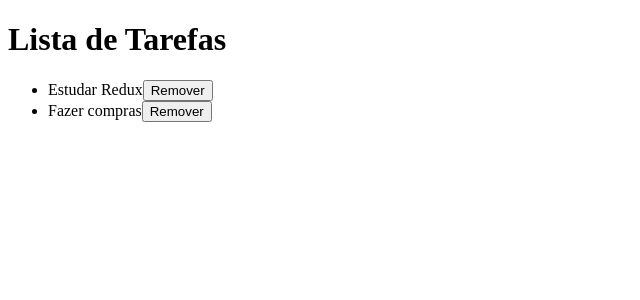
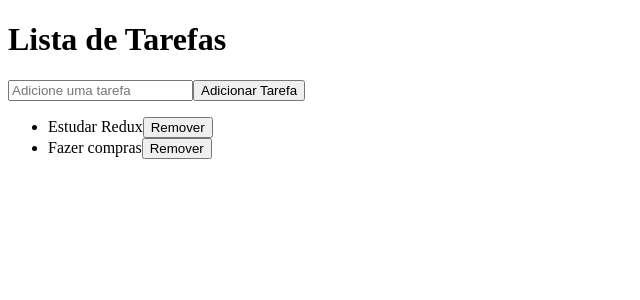
Before and after one commit to pedrofeld/redux, a React (Vite) app: page / in a window 1280 px wide. Shown: the top 300 px of the page, without its empty margins (0-640 px from the left). Built offline with nearby package versions, Linux system fonts and the light colour scheme.

Commit message:
feat: adicionando funcionalidade de adicionar tarefas

```diff
--- a/src/components/TaskList.tsx
+++ b/src/components/TaskList.tsx
@@ -1,10 +1,34 @@
-import { useAppSelector } from "../store/hooks"
+import { useState } from "react";
+import { useAppDispatch, useAppSelector } from "../store/hooks"
+import { addTask } from "../store/slices/tasksSlice";
 
 export function TaskList() {
-    const tasks = useAppSelector(state => state.tasks)
+    // Disparar ações: Dispatch
+    // Resgatar informações do estado: Selector
+    const dispatch = useAppDispatch();
+    const tasks = useAppSelector(state => state.tasks);
+    const [taskTitle, setTaskTitle] = useState("");
+
+    function handleAddTask() {
+        const newTask = {
+            id: tasks.length + 1,
+            title: taskTitle,
+            completed: false
+        }
+        dispatch(addTask(newTask));
+        setTaskTitle('');
+    }
+
     return (
         <>
             <h1>Lista de Tarefas</h1>
+            <input
+                type="text"
+                value={taskTitle}
+                onChange={(e) => setTaskTitle(e.target.value)}
+                placeholder="Adicione uma tarefa"
+            />
+            <button onClick={handleAddTask}>Adicionar Tarefa</button>
             <ul>
                 {tasks.map(task => (
                     <li key={task.id}>
--- a/src/store/slices/tasksSlice.ts
+++ b/src/store/slices/tasksSlice.ts
@@ -1,4 +1,4 @@
-import { createSlice } from "@reduxjs/toolkit";
+import { createSlice, type PayloadAction } from "@reduxjs/toolkit";
 
 interface Task {
     id: number,
@@ -22,7 +22,12 @@ const initialState: Task[] = [
 const tasksSlice = createSlice({
     name: 'tasks',
     initialState,
-    reducers: {}
+    reducers: {
+        addTask: (state, action: PayloadAction<Task>) => {
+            state.push(action.payload);
+        }
+    }
 });
 
+export const { addTask } =tasksSlice.actions;
 export default tasksSlice.reducer;
```
